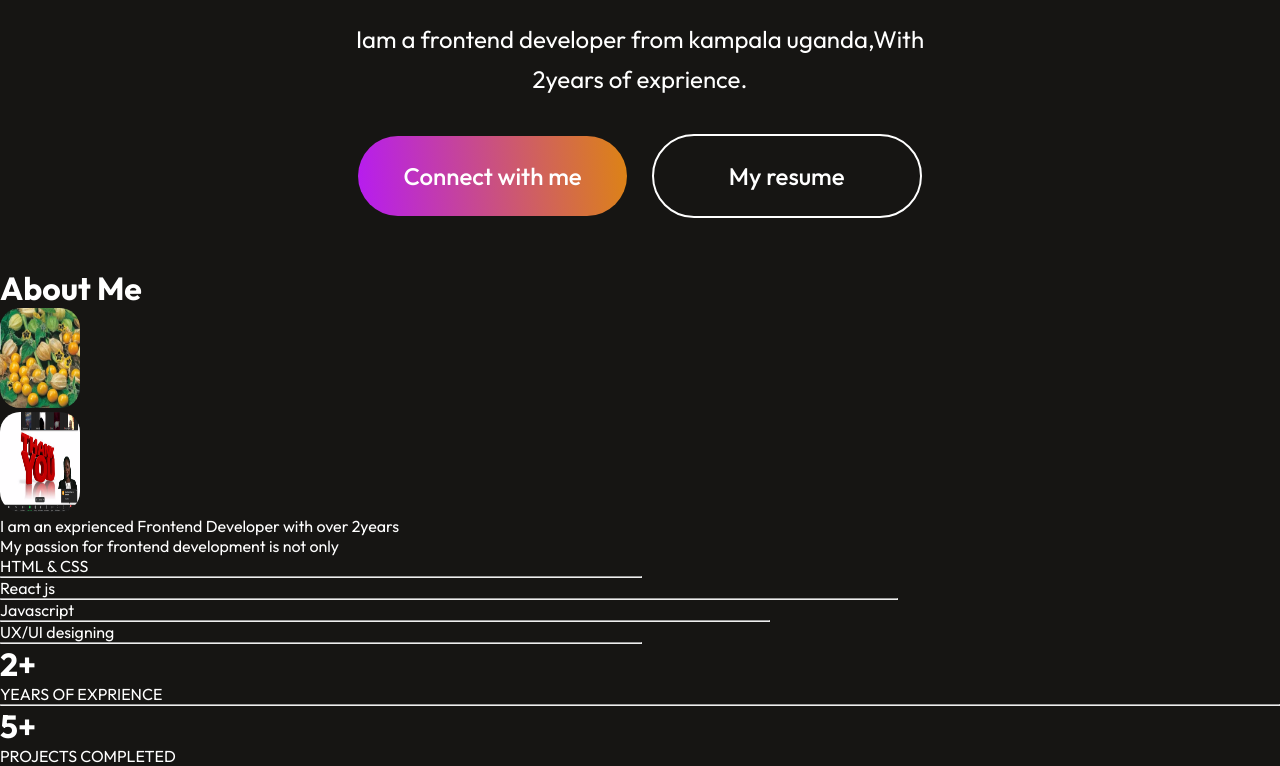
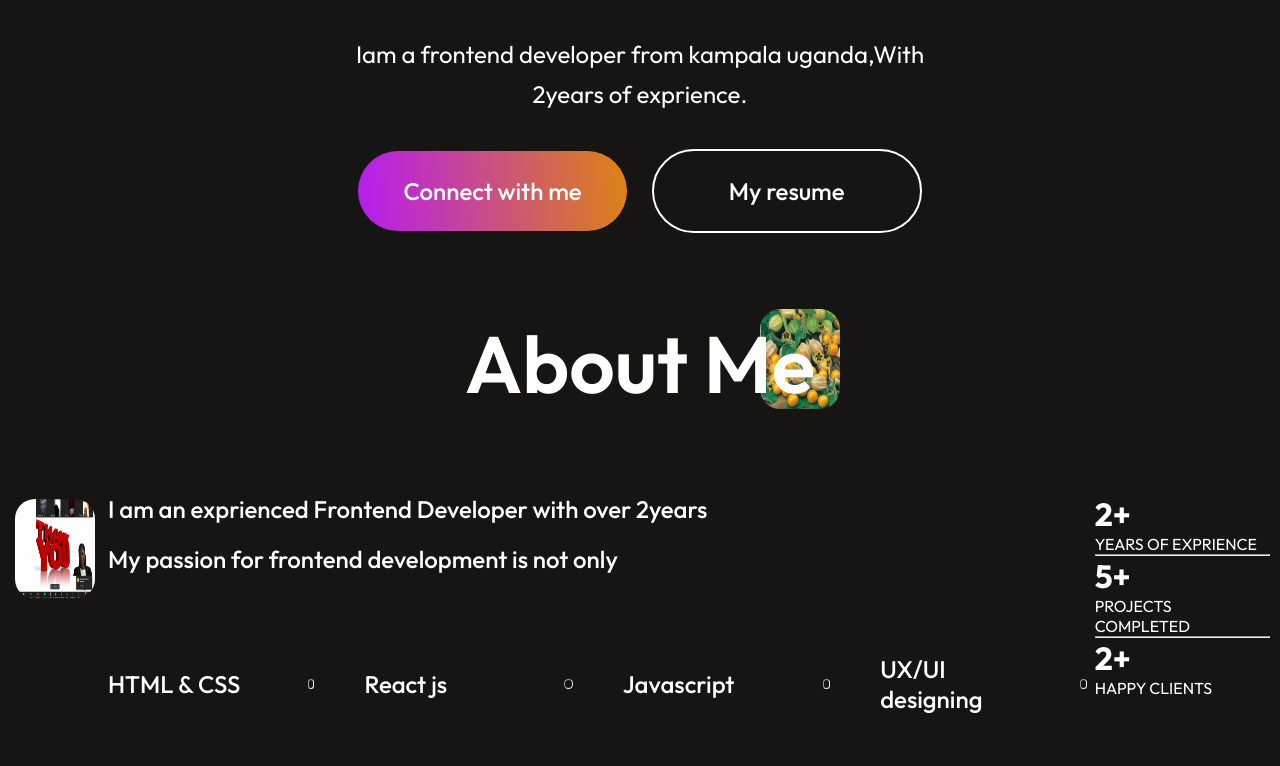
Before and after one commit to nawagirwacatherine/PORTIFOLIO3, a React (Vite) app in the folder real portifolio/: page / in a window 1280 px wide. Shown: the part 541-1307 px from the top of the page. After the commit the page ends 1255 px from the top, so only its background shows below. Built offline with nearby package versions, Linux system fonts and the light colour scheme.

Commit message:
Add css for about me

```diff
--- a/real portifolio/src/components/About/About.css
+++ b/real portifolio/src/components/About/About.css
@@ -0,0 +1,71 @@
+.about {
+    display: flex;
+    flex-direction: column;
+    align-items: center;
+    justify-content: center;
+    gap: 80px;
+    margin: 30px 10px;
+}
+.about-title{
+    position: relative;
+}
+
+.about-title h1{
+   padding: 0px 30px;
+   font-size: 80px;
+   font-weight: 600;
+}
+
+.about-title img{
+    position: absolute;
+    bottom: 0;
+    right: 0;
+    z-index: -1;
+}
+
+.about-sections{
+    display: flex;
+    gap: 8px;
+}
+
+.about-right {
+    display: flex;
+    flex-direction: column;
+    gap: 80px;
+}
+
+.about-para {
+    display: flex;
+    flex-direction: column;
+    gap: 20px;
+    font-size: 24px;
+    font-weight: 500;
+}
+
+.about-skills{
+    display: flex;
+    flex-direction: column;
+    gap: 20px;
+}
+
+.about-skill{
+    display: flex;
+    flex-direction: row;
+    gap: 50px;
+    align-items: center;
+    transition: 0.3s;
+}
+
+.about-skill p{
+    min-width: 150px;
+    font-size: 24px;
+    font-weight: 500;
+
+}
+
+.about-skill hr{
+    width: 50%;
+    height: 8px;
+    border-radius: 50px;
+    background: linear-gradient(264deg,#DF8908 -5.09, #B415FF);
+}
--- a/real portifolio/src/components/About/About.jsx
+++ b/real portifolio/src/components/About/About.jsx
@@ -42,6 +42,12 @@ const About = () => {
             <h1>5+</h1>
             <p>PROJECTS COMPLETED</p>
             </div>
+
+            <hr />
+            <div className='about-achievement'>
+            <h1>2+</h1>
+            <p>HAPPY CLIENTS</p>
+            </div>
         </div>
         </div>
     </div>
--- a/real portifolio/src/components/Navbar.css
+++ b/real portifolio/src/components/Navbar.css
@@ -14,7 +14,8 @@
 }
 
 .nav-connect{
-padding: 20px 40px;
+    margin: 10px;
+padding: 10px 40px;
 border-radius: 50px;
 background: linear-gradient(267deg,#DA7C25 0.36%,#B923E1);
 font-size: 22px;
@@ -26,6 +27,7 @@ transition: 0.5s;
 }
 
 .logo{
+    margin: 5px;
     width: 80px;
     height: 100px;
     border-radius: 20px;
```
